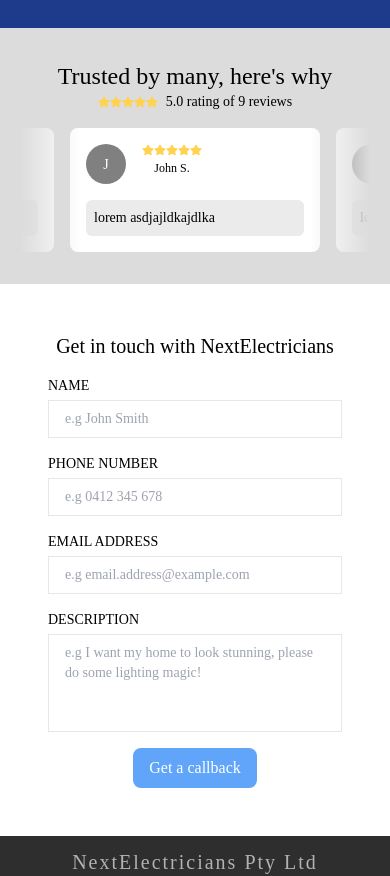
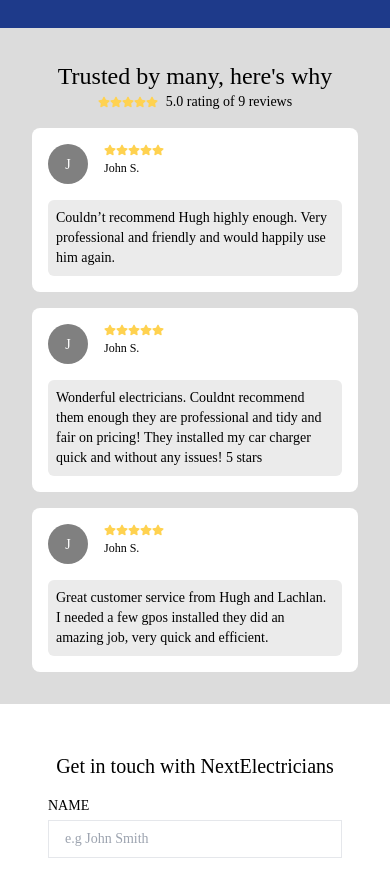
Before and after one commit to Wazmond/next-electricians, a Next.js app: page / in a window 390 px wide. Shown: the part 1660-2536 px from the top of the page. Built offline with nearby package versions, Linux system fonts and the light colour scheme; a web font is replaced by a local one.

Commit message:
Styling review cards for better responsiveness

```diff
--- a/src/app/(frontend)/pages/home/testimonials/index.tsx
+++ b/src/app/(frontend)/pages/home/testimonials/index.tsx
@@ -15,22 +15,22 @@ const Testimonials = () => {
         </div>
       </div>
 
-      <div className="relative w-screen overflow-hidden">
-        <div className="flex flex-row gap-4 justify-center">
-          <ReviewCard name="John S." review="lorem asdjajldkajdlka" profile={undefined} />
-          <ReviewCard
-            name="John S."
-            review="lorem asdjajldkajdlka"
-            profile={undefined}
-            className="scroll-snap-center"
-          />
-          <ReviewCard name="John S." review="lorem asdjajldkajdlka" profile={undefined} />
-        </div>
-        <div
-          className={` lg:hidden absolute h-full w-20 top-0 left-0 bg-gradient-to-r from-mono-300 from-25% to-transparent`}
+      <div className="relative w-screen overflow-hidden flex px-8 md:px-2 flex-row flex-wrap gap-4 justify-center items-stretch">
+        <ReviewCard
+          name="John S."
+          review="Couldn’t recommend Hugh highly enough. Very professional and friendly and would happily use him again."
+          profile={undefined}
         />
-        <div
-          className={` lg:hidden absolute h-full w-20 top-0 right-0 bg-gradient-to-l from-mono-300 from-25% to-transparent`}
+        <ReviewCard
+          name="John S."
+          review="Wonderful electricians. Couldnt recommend them enough they are professional and tidy and fair on pricing! They installed my car charger quick and without any issues! 5 stars"
+          profile={undefined}
+          className="scroll-snap-center"
+        />
+        <ReviewCard
+          name="John S."
+          review="Great customer service from Hugh and Lachlan. I needed a few gpos installed they did an amazing job, very quick and efficient."
+          profile={undefined}
         />
       </div>
     </div>
--- a/src/app/(frontend)/pages/home/testimonials/reviewCard.tsx
+++ b/src/app/(frontend)/pages/home/testimonials/reviewCard.tsx
@@ -11,9 +11,8 @@ interface Props {
 
 const ReviewCard = (props: Props) => {
   return (
-    <button onClick={undefined}>
     <div
-        className={`min-w-[250px] w-[30%] max-w-[300px] flex flex-col rounded-lg px-4 py-4 gap-4 bg-white ${props.className}`}
+      className={`w-auto md:w-[350px] flex flex-col rounded-lg p-4 gap-4 bg-white ${props.className}`}
     >
       <div className={`flex flex-row gap-4`}>
         {props.profile ? (
@@ -30,11 +29,10 @@ const ReviewCard = (props: Props) => {
           <h6>{props.name}</h6>
         </div>
       </div>
-        <div className="flex bg-mono-200 text-xs md:text-sm rounded-md p-2">
+      <div className="flex h-full bg-mono-200 text-xs md:text-sm rounded-md p-2">
         <p>{props.review}</p>
       </div>
     </div>
-    </button>
   )
 }
 
```
Lines whose indentation alone changed are shown as unchanged.
